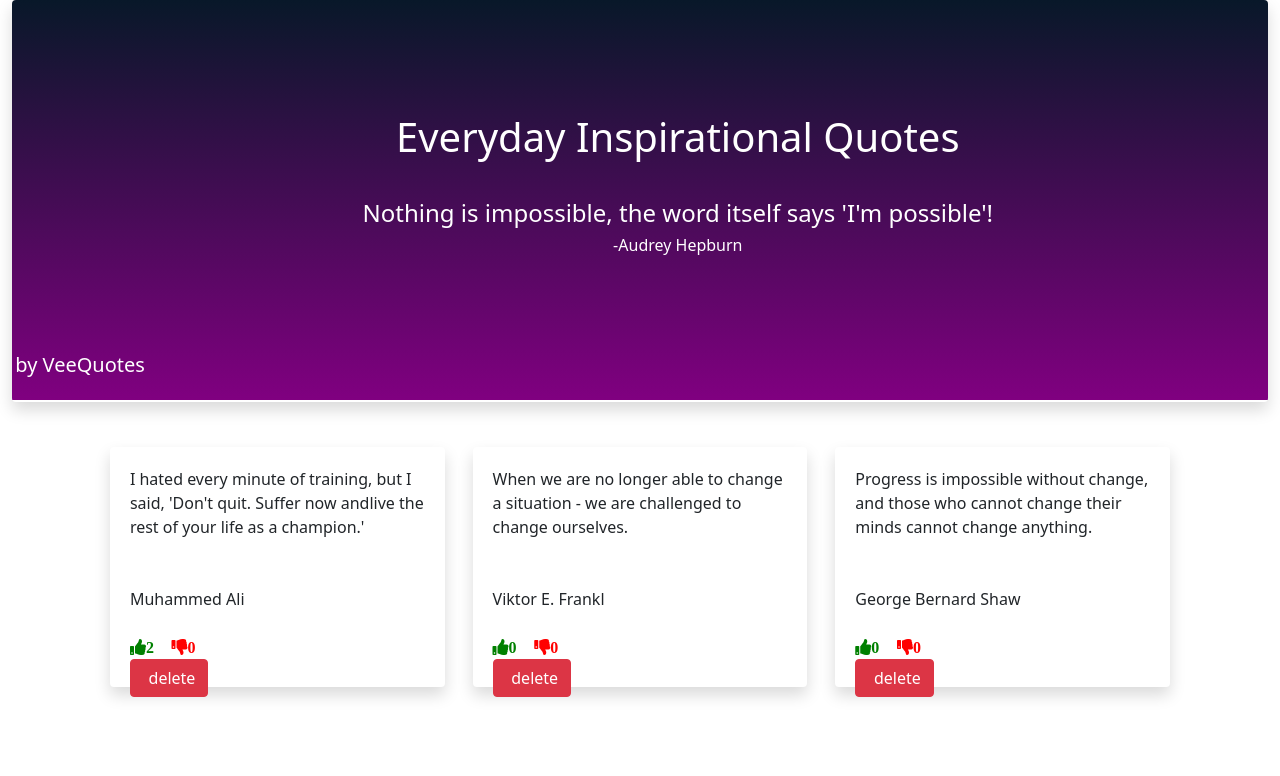
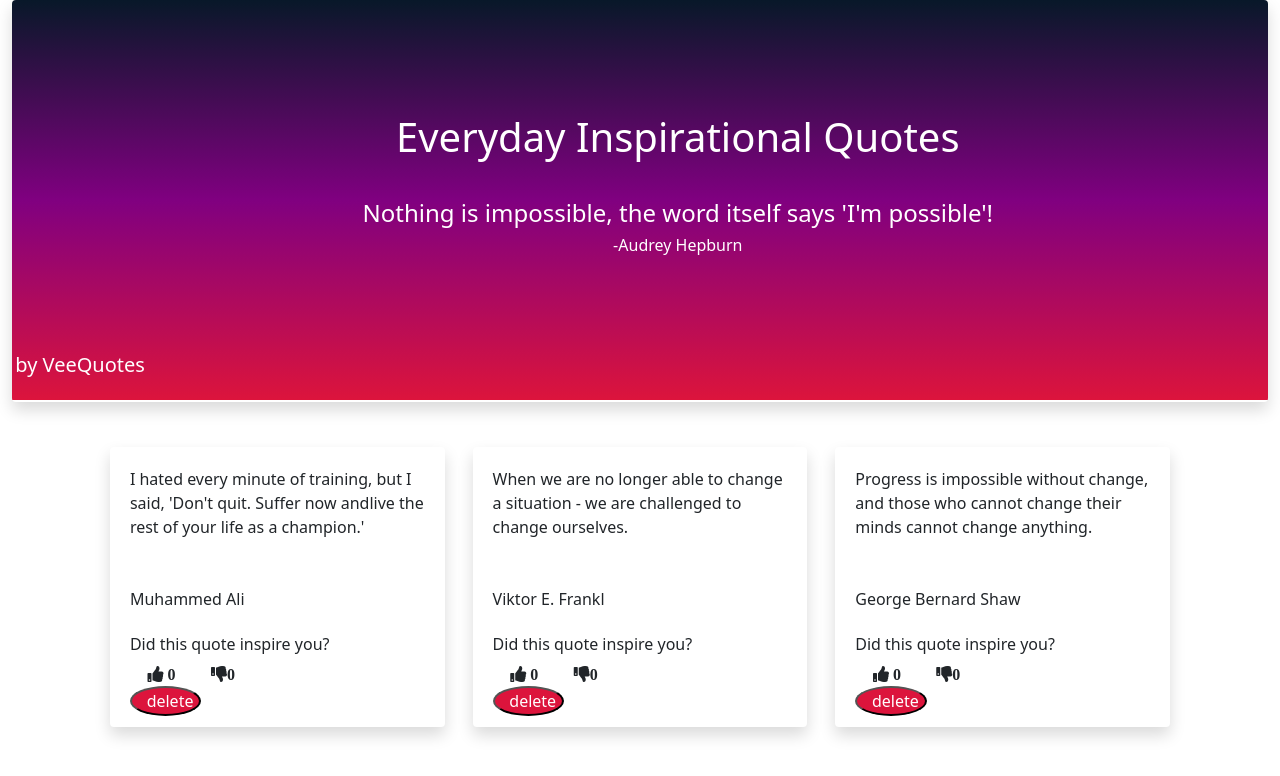
Before and after one commit to violetauko/VeeQuotes, an Angular app: page / in a window 1280 px wide. Shown: the top 776 px of the page. Built offline with nearby package versions, Linux system fonts and the light colour scheme.

Commit message:
upvotes and downvotes click event

```diff
--- a/src/app/app.component.css
+++ b/src/app/app.component.css
@@ -1,7 +1,7 @@
 #img{
     width: 1500px;
     height: 400px;
-    background-image: linear-gradient(#081829,purple);
+    background-image: linear-gradient(#081829,purple, #dc143c);
     padding-top: 9%;
 }
 #img>h4{
--- a/src/app/highlight.directive.ts
+++ b/src/app/highlight.directive.ts
@@ -6,9 +6,18 @@ import { Directive, ElementRef,HostListener } from '@angular/core';
 export class HighlightDirective {
 
 
+   constructor(private elem:ElementRef){}
 
-  constructor(private elem:ElementRef) {
-    this.elem.nativeElement.style.bacground="purple"
+  @HostListener("click") onClicks(){
+    this.color("purple")
   }
 
+  @HostListener("dblclick") onDoubleClicks(){
+    this.color("white")
+  }
+
+  private color(action:string){
+    this.elem.nativeElement.style.color=action;
+
+  }
 }
--- a/src/app/quote-details/quote-details.component.css
+++ b/src/app/quote-details/quote-details.component.css
@@ -1,4 +1,21 @@
 
 #delete{
+    padding-left: 5%;
+    background-color: crimson;
+    border-radius: 50%;
+    color: white;
+
+}
+#tUp{
+
+    cursor: pointer;
+    padding-right: 6%;
     padding-left: 6%;
+
 }
+#tDown{
+
+    padding-left: 6%;
+    padding-right: 10%;
+    cursor: pointer;
+}
--- a/src/app/quote-details/quote-details.component.html
+++ b/src/app/quote-details/quote-details.component.html
@@ -1 +1,6 @@
-<button (click)="quoteDelete(true)" id="delete"type="button" class="btn btn-danger">delete</button>
+ <div >
+<i (click)="upvote()" id="tUp"class="fas fa-thumbs-up"> {{upvotes}}</i>
+<i (click)="downvote()" id="tDown"class="fas fa-thumbs-down">{{downvotes}}</i>
+ </div>
+
+ <button (click)="quoteDelete(true)" id="delete">delete</button>
--- a/src/app/quote-details/quote-details.component.ts
+++ b/src/app/quote-details/quote-details.component.ts
@@ -15,7 +15,14 @@ quoteDelete(readquote:boolean){
   this.canDelete.emit(readquote);
 }
 
-
+upvotes=0
+  downvotes=0
+  upvote(){
+    this.upvotes++
+  }
+  downvote(){
+    this.downvotes++
+  }
   constructor() { }
 
   ngOnInit(): void {
--- a/src/app/quote/quote.component.css
+++ b/src/app/quote/quote.component.css
@@ -1,16 +1,7 @@
 #shadow1{
     width: 30%;
-    height: 30vh;
+    height: 35vh;
     padding: 20px;
     margin-top: 4%;
 
 }
-#tUp{
-    color: green;
-
-}
-#tDown{
-    color: red;
-    padding-left: 6%;
-    padding-right: 10%;
-}
--- a/src/app/quote/quote.component.html
+++ b/src/app/quote/quote.component.html
@@ -1,13 +1,13 @@
-<div class="container d-flex justify-content-evenly ">
+<div class="container d-flex justify-content-evenly">
   <div
     *ngFor="let quote of quotes; let i = index"
     class="shadow bg-body rounded"
     id="shadow1"
   >
-      <div>{{ quote.quote }} <br><br><br>{{ quote.author }} <br><br>
-      <i class="fas fa-thumbs-up" id="tUp">{{ quote.upvotes }}</i>
-      <i class="fas fa-thumbs-down" id="tDown">{{ quote.downvotes }}</i>
-      </div>
+    <div appHighlight>
+      {{ quote.quote }} <br /><br /><br />{{ quote.author }} <br /><br />
+      <h6>Did this quote inspire you?</h6>
+    </div>
 
     <app-quote-details (canDelete)="quoteDelete($event, i)">
     </app-quote-details>
--- a/src/app/quote/quote.component.ts
+++ b/src/app/quote/quote.component.ts
@@ -9,15 +9,10 @@ import { Quote } from '../quote';
 export class QuoteComponent implements OnInit {
 
   quotes:Quote[]=[
-    new Quote(1, "I hated every minute of training, but I said, 'Don't quit. Suffer now andlive the rest of your life as a champion.'","Muhammed Ali",2, 0),
-    new Quote(2, "When we are no longer able to change a situation - we are challenged to change ourselves."," Viktor E. Frankl",0, 0),
-    new Quote(3, "Progress is impossible without change, and those who cannot change their minds cannot change anything.", "George Bernard Shaw", 0, 0),
+    new Quote(1, "I hated every minute of training, but I said, 'Don't quit. Suffer now andlive the rest of your life as a champion.'","Muhammed Ali",0,0),
+    new Quote(2, "When we are no longer able to change a situation - we are challenged to change ourselves."," Viktor E. Frankl",0,0),
+    new Quote(3, "Progress is impossible without change, and those who cannot change their minds cannot change anything.", "George Bernard Shaw",0,0),
   ]
-
-  arr: number[]=this.quotes.map(quote=>quote.upvotes)
-  highestVotes=Math.max(...this.arr)
-
-
 
   quoteDelete(canDelete:boolean, index:number){
     if (canDelete) {
@@ -28,6 +23,7 @@ export class QuoteComponent implements OnInit {
       }
     }
   }
+
   constructor() { }
 
   ngOnInit(): void {
```
